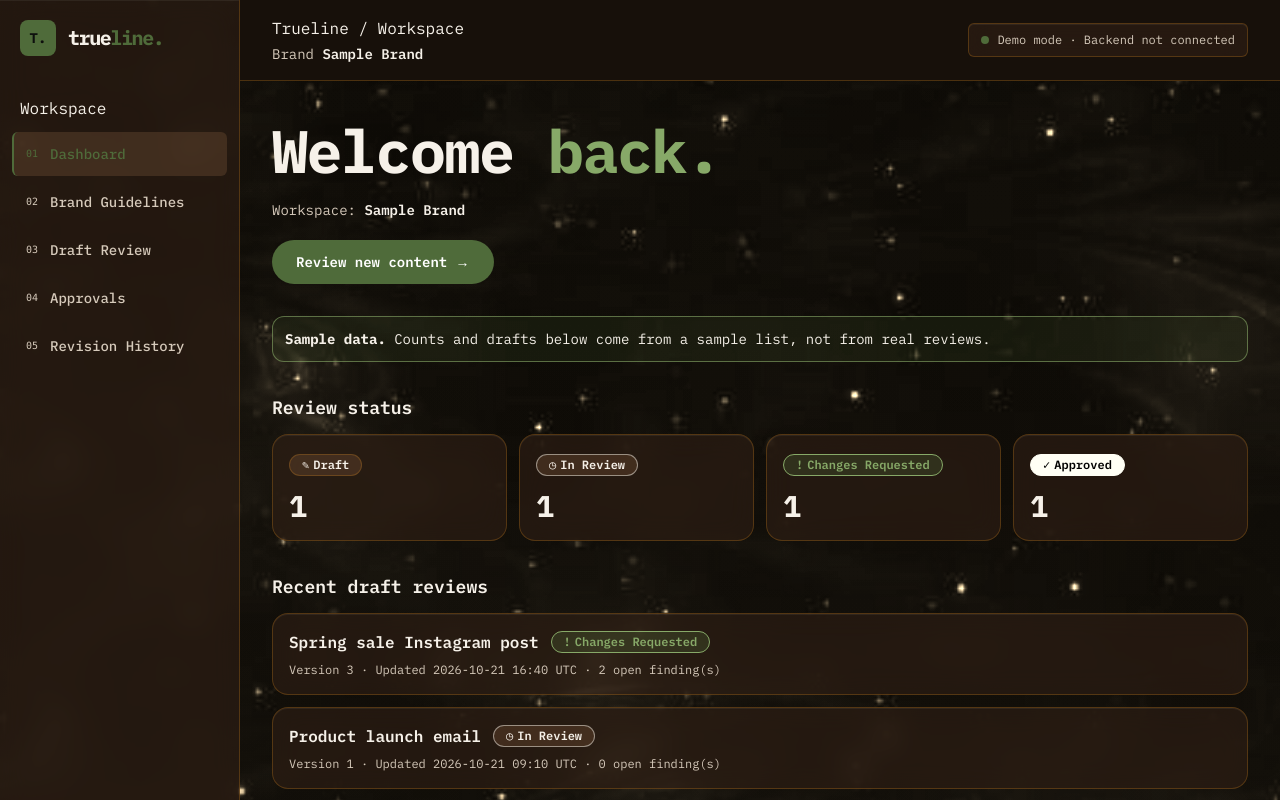
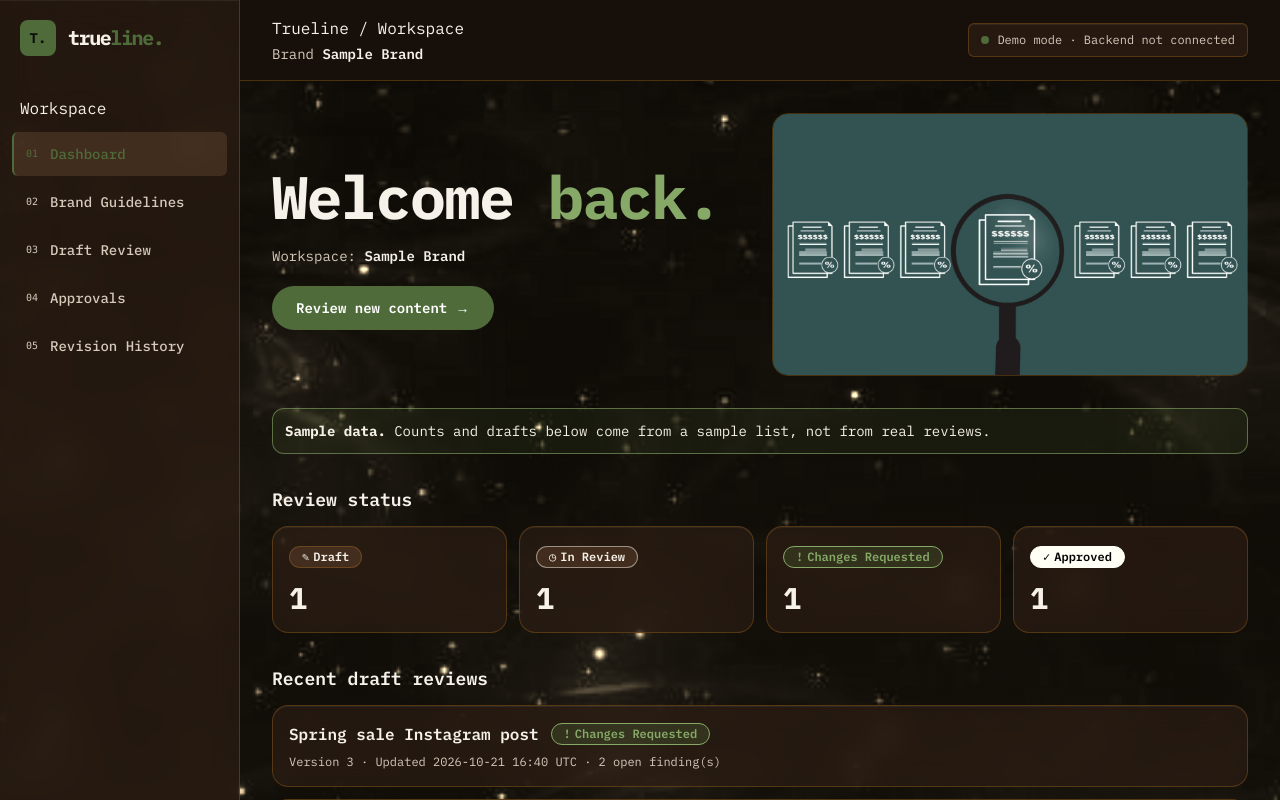
Before and after one commit to Mayank1173/trueline-brand-governance, a Next.js app in the folder frontend/: page /dashboard in a window 1280 px wide. Shown: the top 800 px of the page. Built offline with nearby package versions, Linux system fonts and the light colour scheme.

Commit message:
Dashboard: add review illustration

```diff
--- a/frontend/src/app/dashboard/page.tsx
+++ b/frontend/src/app/dashboard/page.tsx
@@ -1,4 +1,5 @@
 "use client";
+import Image from "next/image";
 import Link from "next/link";
 import { useEffect, useState } from "react";
 import EmptyState from "@/components/EmptyState";
@@ -62,6 +63,7 @@ export default function DashboardPage() {
 
   return (
     <div className="mx-auto max-w-6xl space-y-8">
+      <div className="grid items-center gap-6 md:grid-cols-2">
         <div>
           <h1 className="text-4xl font-bold leading-tight tracking-tight md:text-6xl">
             Welcome <span className="text-maroon-soft">back.</span>
@@ -75,6 +77,15 @@ export default function DashboardPage() {
           >
             Review new content →
           </Link>
+        </div>
+        <Image
+          src="/images/hero-review.png"
+          alt="Illustration of a magnifying glass examining one of several pricing documents"
+          width={1348}
+          height={741}
+          priority
+          className="h-auto w-full rounded-2xl border border-line"
+        />
       </div>
 
       {usingSample && (
```
Also changed, not shown: frontend/public/images/hero-review.png (added). Lines whose indentation alone changed are shown as unchanged.
